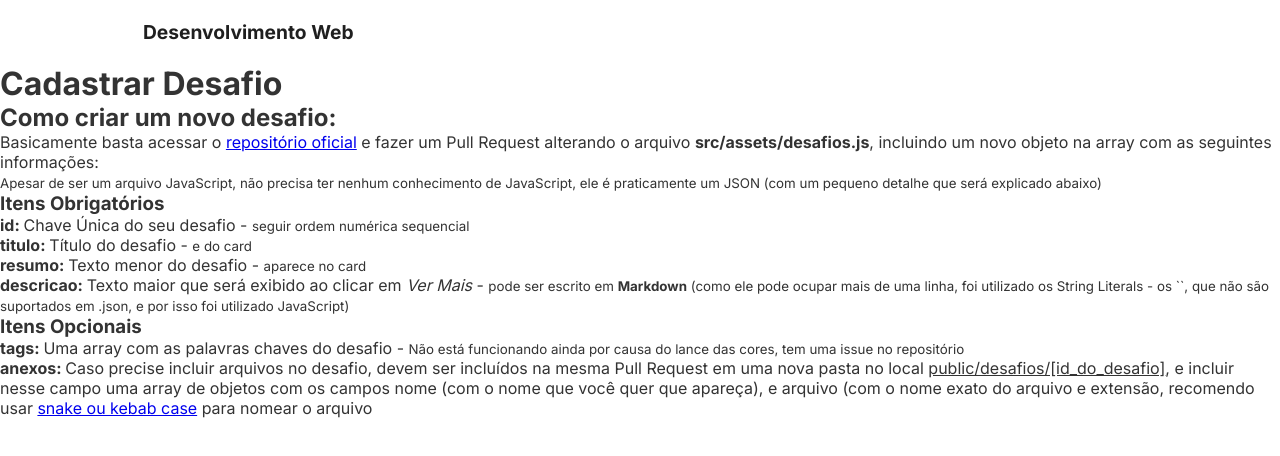
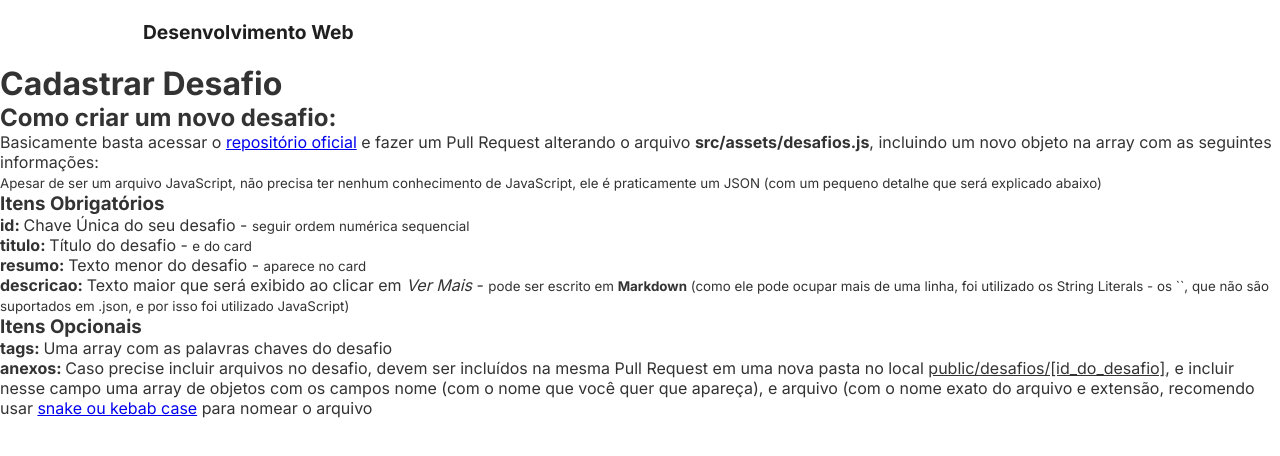
Before and after one commit to DevsGenteBoa/desenvolvimento-web-oficial, a Next.js app: page /desafios/cadastrar-desafio in a window 1280 px wide. Shown: the top 456 px of the page. Built offline with nearby package versions, Linux system fonts and the light colour scheme.

Commit message:
removendo comentário dizendo que as tags não funcionam

```diff
--- a/src/pages/desafios/cadastrar-desafio.tsx
+++ b/src/pages/desafios/cadastrar-desafio.tsx
@@ -28,7 +28,7 @@ const CadastrarDesafio = () => {
 
         <h3>Itens Opcionais</h3>
         <ul>
-            <li><b>tags: </b>Uma array com as palavras chaves do desafio - <small>Não está funcionando ainda por causa do lance das cores, tem uma issue no repositório</small> </li>
+            <li><b>tags: </b>Uma array com as palavras chaves do desafio</li>
             <li><b>anexos: </b> Caso precise incluir arquivos no desafio, devem ser incluídos na mesma Pull Request em uma nova pasta no local <u>public/desafios/[id_do_desafio]</u>, e incluir nesse campo uma array de objetos com os campos nome (com o nome que você quer que apareça), e arquivo (com o nome exato do arquivo e extensão, recomendo usar <a href="https://www.alura.com.br/artigos/convencoes-nomenclatura-camel-pascal-kebab-snake-case" target="_blank" rel="noopener noreferrer">snake ou kebab case</a> para nomear o arquivo</li>
         </ul>
     </>
```
